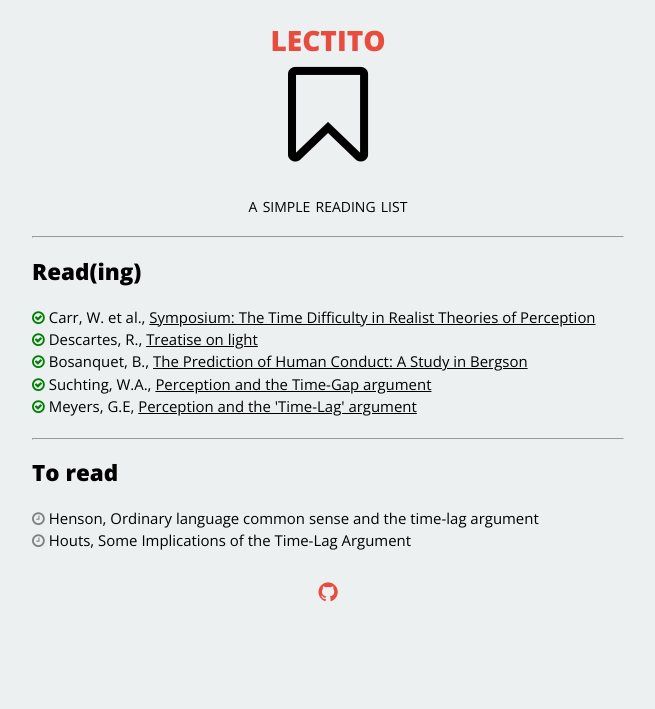
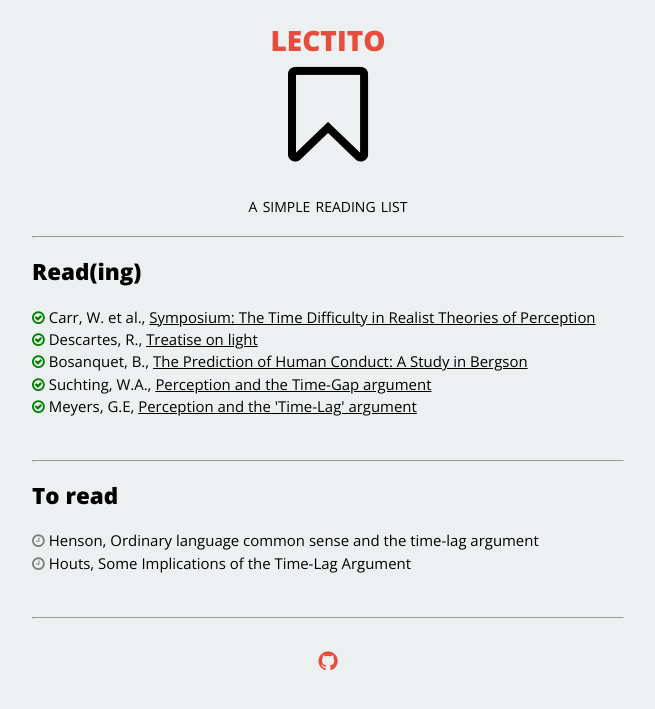
Before and after one commit to csmeyns/lectito, a Jekyll site: the page built from index.html, in a window 1280 px wide. Shown: the top 709 px of the page, without its empty margins (312-967 px from the left). Built offline with Jekyll 4.4.1, drawn with Linux system fonts in a browser that asks for light colours; nearby versions of some CDN libraries; Markdown is read by kramdown in place of the engine named in the settings.

Commit message:
Added sloppy breaks

```diff
--- a/index.html
+++ b/index.html
@@ -31,7 +31,7 @@
 		{% endif %}
 		{% endfor %}
 	</div>
-
+	</br>
 	<hr>
 
 	<div class="list" style="padding-bottom: 20px;">
@@ -55,7 +55,9 @@
 	</div>
 
 </div>
-
+	</br>
+	<hr>
+	</br>
 	<h1 class="title">
 		<a href="http://github.com/msteenhagen/lectito"><i class="fa fa-github"></i></a>
 	</h1>
```
